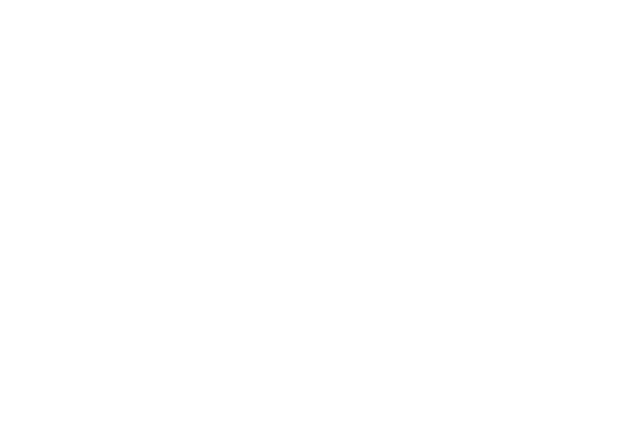
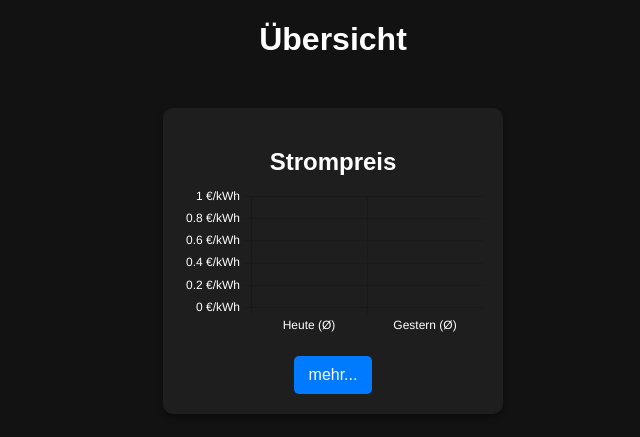
Before and after one commit to RudiLachner/energiemanagement, a plain HTML site: page pages/index.html in a window 1280 px wide. Shown: the whole page, without its empty margins (307-947 px from the left). Drawn offline with nearby package versions, Linux system fonts and the light colour scheme; no server answers.

Commit message:
add index.js

```diff
--- a/css/styles.css
+++ b/css/styles.css
@@ -31,3 +31,47 @@ canvas {
   max-width: 100%;
   height: 400px;
 }
+
+/* Kachel-Design */
+.dashboard {
+  display: flex;
+  flex-wrap: wrap;
+  gap: 20px;
+  justify-content: center;
+  padding: 20px;
+}
+
+.tile {
+  background-color: #1e1e1e;
+  color: #ffffff;
+  border-radius: 10px;
+  box-shadow: 0 4px 6px rgba(0, 0, 0, 0.3);
+  width: 300px;
+  padding: 20px;
+  text-align: center;
+}
+
+.tile h2 {
+  margin-bottom: 10px;
+}
+
+.tile canvas {
+  display: block;
+  margin: 10px auto;
+  max-width: 100%;
+  height: 150px;
+}
+
+.tile-link {
+  display: inline-block;
+  margin-top: 10px;
+  padding: 10px 15px;
+  background-color: #007bff;
+  color: #ffffff;
+  text-decoration: none;
+  border-radius: 5px;
+}
+
+.tile-link:hover {
+  background-color: #0056b3;
+}
--- /dev/null
+++ b/js/data.js
@@ -0,0 +1,91 @@
+'use strict';
+
+// Zentralisiertes Datenhandling-Modul
+const apiUrl = 'https://api.awattar.at/v1/marketdata';
+
+/**
+ * Hilfsfunktion: Konvertiert Datum in Millisekunden seit Epoch
+ * @param {Date} date
+ * @returns {number} Millisekunden seit Epoch
+ */
+export function toEpochMillis(date) {
+  return date.getTime();
+}
+
+/**
+ * Daten vom API abrufen
+ * @param {number|null} start - Startzeit in Millisekunden
+ * @param {number|null} end - Endzeit in Millisekunden
+ * @returns {Promise<Array>} API-Daten
+ */
+export async function fetchPrices(start = null, end = null) {
+  try {
+    let url = `${apiUrl}`;
+    if (start || end) {
+      url += '?';
+      if (start) url += `start=${start}&`;
+      if (end) url += `end=${end}`;
+    }
+    const response = await fetch(url);
+    const data = await response.json();
+    return data.data;
+  } catch (error) {
+    console.error('Fehler beim Abrufen der Daten:', error);
+    return [];
+  }
+}
+
+/**
+ * Daten für den Vortag abrufen
+ * @returns {Promise<Array>} API-Daten
+ */
+export async function fetchYesterdayPrices() {
+  const now = new Date();
+  const startOfToday = new Date(now);
+  startOfToday.setHours(0, 0, 0, 0);
+
+  const startOfYesterday = new Date(startOfToday);
+  startOfYesterday.setDate(startOfYesterday.getDate() - 1);
+
+  const startMillis = toEpochMillis(startOfYesterday);
+  const endMillis = toEpochMillis(startOfToday);
+
+  return await fetchPrices(startMillis, endMillis);
+}
+
+/**
+ * Daten für die letzten 7 Tage abrufen
+ * @returns {Promise<Array>} API-Daten
+ */
+export async function fetchLast7DaysPrices() {
+  const now = new Date();
+  const startOfToday = new Date(now);
+  startOfToday.setHours(0, 0, 0, 0);
+
+  const startOf7DaysAgo = new Date(startOfToday);
+  startOf7DaysAgo.setDate(startOf7DaysAgo.getDate() - 7);
+
+  const startMillis = toEpochMillis(startOf7DaysAgo);
+  const endMillis = toEpochMillis(now);
+
+  return await fetchPrices(startMillis, endMillis);
+}
+
+/**
+ * Daten für benutzerdefinierte Zeiträume abrufen
+ * @param {number} days - Anzahl der Tage rückwärts ab heute
+ * @returns {Promise<Array>} API-Daten
+ */
+export async function fetchCustomRangePrices(days) {
+  const now = new Date();
+  const startOfToday = new Date(now);
+  startOfToday.setHours(0, 0, 0, 0);
+
+  const startOfRange = new Date(startOfToday);
+  startOfRange.setDate(startOfToday.getDate() - days);
+
+  const startMillis = toEpochMillis(startOfRange);
+  const endMillis = toEpochMillis(now);
+
+  return await fetchPrices(startMillis, endMillis);
+}
--- /dev/null
+++ b/js/index.js
@@ -0,0 +1,127 @@
+// 'use strict';
+
+// import { fetchPrices, fetchYesterdayPrices } from './data.js';
+
+// (async function () {
+//   try {
+//     console.log('Fetching current and yesterday prices...');
+//     const pricesToday = await fetchPrices();
+//     const pricesYesterday = await fetchYesterdayPrices();
+
+//     // Aktueller Preis (letzter Eintrag des Tages)
+//     const currentPrice =
+//       pricesToday[pricesToday.length - 1]?.marketprice / 1000;
+
+//     // Preis zur gleichen Uhrzeit gestern
+//     const now = new Date();
+//     const matchingTimeYesterday =
+//       pricesYesterday.find(
+//         entry => new Date(entry.start_timestamp).getHours() === now.getHours()
+//       )?.marketprice / 1000;
+
+//     // Vergleich anzeigen
+//     const ctx = document.getElementById('priceComparison').getContext('2d');
+//     new Chart(ctx, {
+//       type: 'bar',
+//       data: {
+//         labels: ['Heute', 'Gestern'],
+//         datasets: [
+//           {
+//             label: 'Strompreis (€/kWh)',
+//             data: [currentPrice, matchingTimeYesterday],
+//             backgroundColor: [
+//               'rgba(75, 192, 192, 0.6)',
+//               'rgba(255, 99, 132, 0.6)',
+//             ],
+//             borderColor: ['rgba(75, 192, 192, 1)', 'rgba(255, 99, 132, 1)'],
+//             borderWidth: 1,
+//           },
+//         ],
+//       },
+//       options: {
+//         responsive: true,
+//         plugins: {
+//           legend: { display: false },
+//           tooltip: {
+//             callbacks: {
+//               label: tooltipItem => `${tooltipItem.raw.toFixed(2)} €/kWh`,
+//             },
+//           },
+//         },
+//         scales: {
+//           x: { ticks: { color: '#fff' } },
+//           y: {
+//             ticks: { color: '#fff', callback: value => `${value} €/kWh` },
+//             beginAtZero: true,
+//           },
+//         },
+//       },
+//     });
+//   } catch (error) {
+//     console.error('Error in index.js:', error);
+//   }
+// })();
+'use strict';
+
+import { fetchPrices, fetchYesterdayPrices } from './data.js';
+
+(async function () {
+  try {
+    console.log('Fetching current and yesterday prices...');
+    const pricesToday = await fetchPrices();
+    const pricesYesterday = await fetchYesterdayPrices();
+
+    // Durchschnittspreise berechnen
+    const calculateAveragePrice = prices => {
+      const total = prices.reduce(
+        (sum, entry) => sum + entry.marketprice / 1000,
+        0
+      ); // €/MWh -> €/kWh
+      return total / prices.length;
+    };
+
+    const averageToday = calculateAveragePrice(pricesToday);
+    const averageYesterday = calculateAveragePrice(pricesYesterday);
+
+    // Vergleich anzeigen
+    const ctx = document.getElementById('priceComparison').getContext('2d');
+    new Chart(ctx, {
+      type: 'bar',
+      data: {
+        labels: ['Heute (Ø)', 'Gestern (Ø)'],
+        datasets: [
+          {
+            label: 'Durchschnittlicher Strompreis (€/kWh)',
+            data: [averageToday, averageYesterday],
+            backgroundColor: [
+              'rgba(75, 192, 192, 0.6)',
+              'rgba(255, 99, 132, 0.6)',
+            ],
+            borderColor: ['rgba(75, 192, 192, 1)', 'rgba(255, 99, 132, 1)'],
+            borderWidth: 1,
+          },
+        ],
+      },
+      options: {
+        responsive: true,
+        plugins: {
+          legend: { display: false },
+          tooltip: {
+            callbacks: {
+              label: tooltipItem => `${tooltipItem.raw.toFixed(2)} €/kWh`,
+            },
+          },
+        },
+        scales: {
+          x: { ticks: { color: '#fff' } },
+          y: {
+            ticks: { color: '#fff', callback: value => `${value} €/kWh` },
+            beginAtZero: true,
+          },
+        },
+      },
+    });
+  } catch (error) {
+    console.error('Error in index.js:', error);
+  }
+})();
--- a/js/strompreis.js
+++ b/js/strompreis.js
@@ -4,7 +4,7 @@ import {
   fetchPrices,
   fetchYesterdayPrices,
   fetchLast7DaysPrices,
-} from './api.js';
+} from './data.js';
 import { createChart } from './charts.js';
 
 (async function () {
--- a/pages/index.html
+++ b/pages/index.html
@@ -0,0 +1,24 @@
+<!DOCTYPE html>
+<html lang="en">
+  <head>
+    <meta charset="UTF-8" />
+    <meta name="viewport" content="width=device-width, initial-scale=1.0" />
+    <title>Hauptübersicht</title>
+    <link rel="stylesheet" href="../css/styles.css" />
+    <script src="https://cdn.jsdelivr.net/npm/chart.js"></script>
+  </head>
+  <body>
+    <header>
+      <h1>Übersicht</h1>
+    </header>
+    <main class="dashboard">
+      <!-- Strompreis-Kachel -->
+      <div class="tile" id="price-tile">
+        <h2>Strompreis</h2>
+        <canvas id="priceComparison"></canvas>
+        <a href="./strompreis.html" class="tile-link">mehr...</a>
+      </div>
+    </main>
+    <script type="module" src="../js/index.js"></script>
+  </body>
+</html>
```
Also changed, not shown: script.js (deleted, +0 -173 lines).
